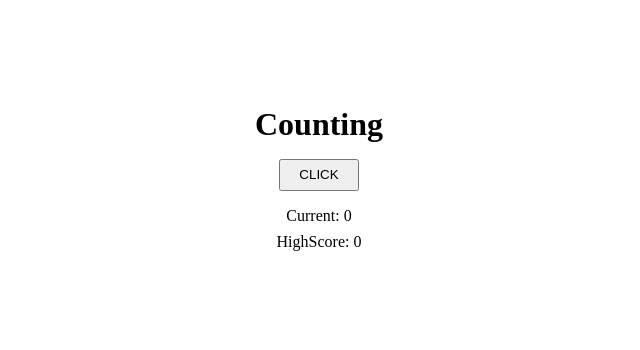
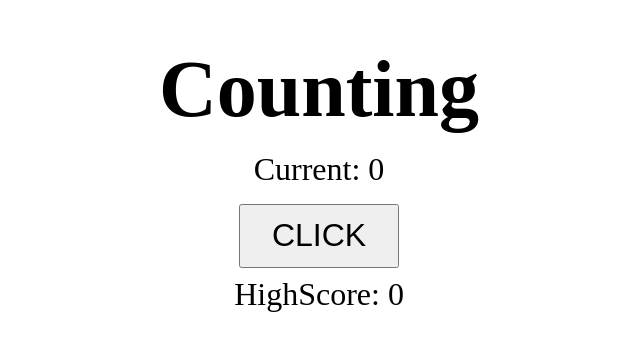
Before and after one commit to notvoyager7/counting, a plain HTML site: page index.html in a window 1280 px wide. Shown: the part 234-584 px from the top of the page, without its empty margins (329-969 px from the left). Drawn offline with Linux system fonts and the light colour scheme.

Commit message:
changed sizing

```diff
--- a/script.js
+++ b/script.js
@@ -22,29 +22,33 @@ body.style.alignItems = "center"
 const heading = document.createElement("h1")
 heading.innerHTML = "Counting"
 heading.style.margin = "0.5rem"
+heading.style.fontSize = "5rem"
 // heading.st
 body.appendChild(heading)
-
-//Creates the button
-const btn = document.createElement("button")
-btn.style.height = "2rem"
-btn.style.width = "5rem"
-btn.style.margin = "0.5rem"
-btn.innerHTML = "CLICK"
-body.appendChild(btn)
-// btn.style.touchAction = "none"
 
 //Creates text for the curNum
 const curNum = document.createElement("div")
 curNum.innerHTML = curLabel + curVal
 curNum.style.margin = "0.5rem"
+curNum.style.fontSize = "2rem"
 // curNum.style.height = "1rem"
 body.appendChild(curNum)
+
+//Creates the button
+const btn = document.createElement("button")
+btn.style.height = "4rem"
+btn.style.width = "10rem"
+btn.style.margin = "0.5rem"
+btn.style.fontSize = "2rem"
+btn.innerHTML = "CLICK"
+body.appendChild(btn)
+// btn.style.touchAction = "none"
 
 //Creates text for the highScore
 const highScore = document.createElement("div")
 highScore.innerHTML = hScoreLabel + localStorage.getItem("Value")
 curNum.style.margin = "0.5rem"
+highScore.style.fontSize = "2rem"
 // curNum.style.height = "1rem"
 body.appendChild(highScore)
 
```
Also changed, not shown: index.html (+1 -0 lines).
